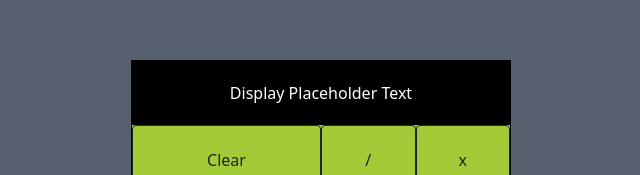
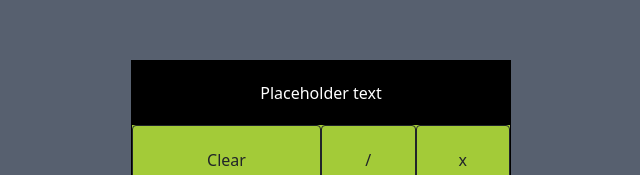
Before and after one commit to krstljrk/javascript-calculator-fcc, a React (Create React App) app: page / in a window 1280 px wide. Shown: the part 180-355 px from the top of the page, without its empty margins (319-959 px from the left). Built offline with nearby package versions, Linux system fonts and the light colour scheme.

Commit message:
added local state for display text placeholder

```diff
--- a/src/components/calculator.js
+++ b/src/components/calculator.js
@@ -2,10 +2,17 @@ import React, { Component } from 'react'
 import '../stylesheets/styles.scss';
 
 export default class Calculator extends Component {
+    constructor(props) {
+        super(props);
+        this.state = {
+            displayText: "Placeholder text"
+        }
+    }
+
     render() {
         return (
             <div className="calculator-container">
-                <div className="display text-center">Display Placeholder Text</div>
+                <div className="display text-center">{this.state.displayText}</div>
                 <div className="buttons-container">
                     <div className="row g-0">
                         <div className="col-6 d-flex">
```
